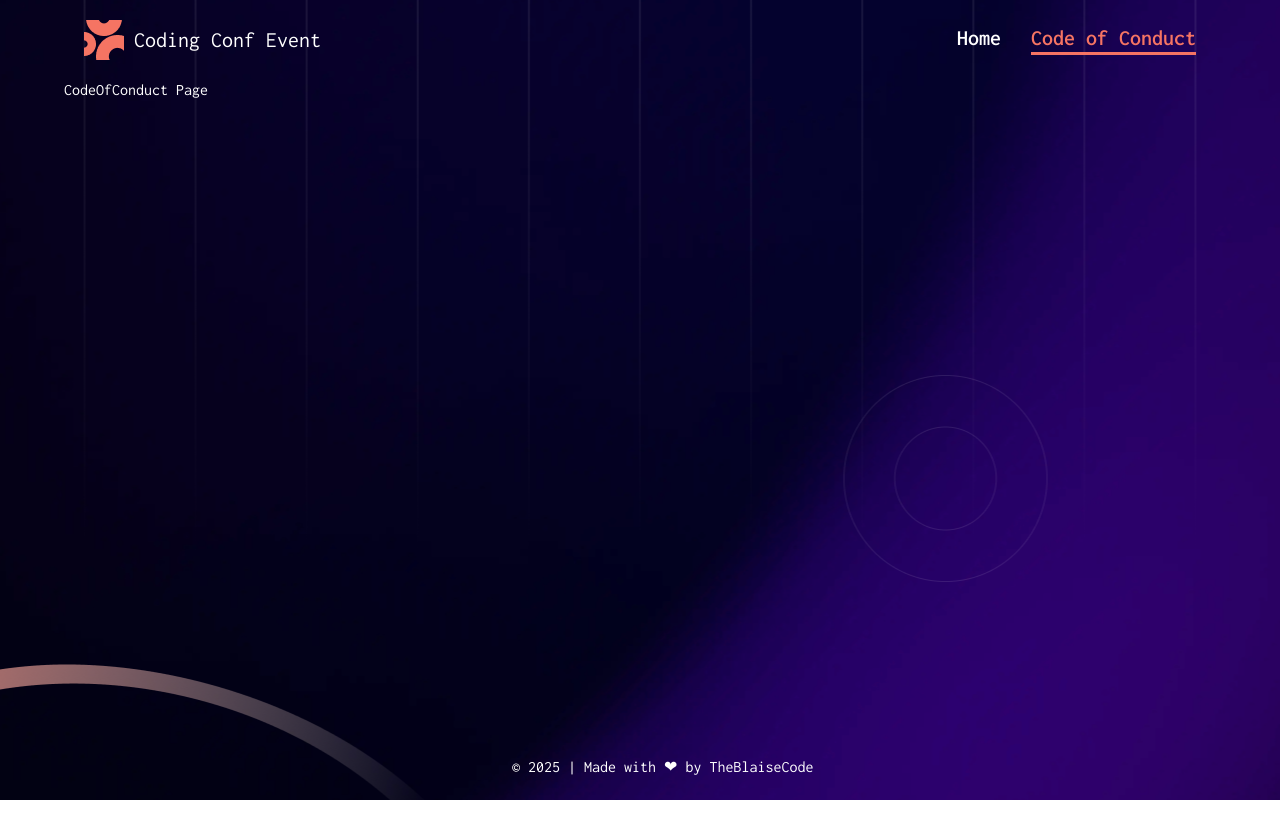
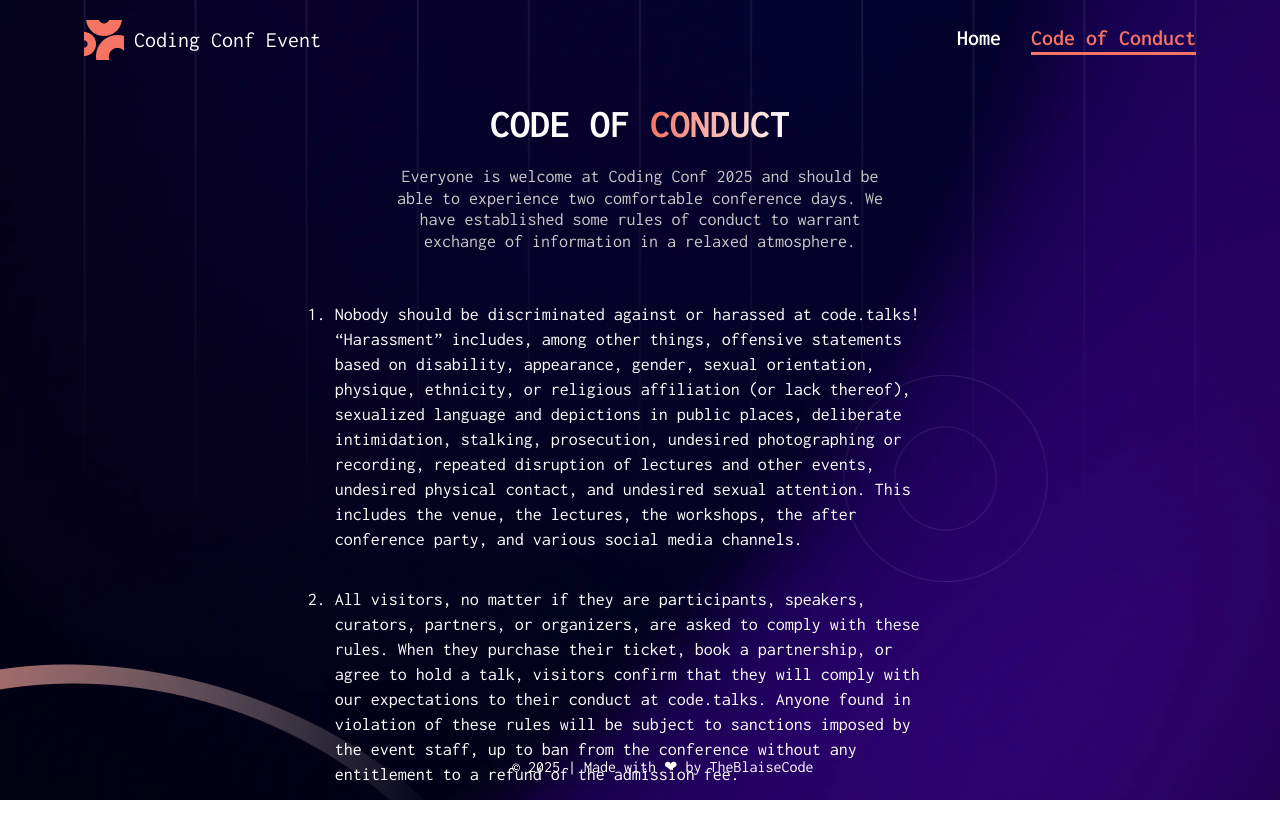
Before and after one commit to theblaisecode/Event-Tickets, a React (Vite) app: page /code-of-conduct in a window 1280 px wide. Shown: the top 838 px of the page. Before the commit the page ends 800 px from the top, so only its background shows below. Built offline with nearby package versions, Linux system fonts and the light colour scheme.

Commit message:
first commit

```diff
--- /dev/null
+++ b/src/data.ts
@@ -0,0 +1,14 @@
+export const codeOfConduct: { id: number; text: string }[] = [
+  {
+    id: 1,
+    text: "Nobody should be discriminated against or harassed at code.talks! “Harassment” includes, among other things, offensive statements based on disability, appearance, gender, sexual orientation, physique, ethnicity, or religious affiliation (or lack thereof), sexualized language and depictions in public places, deliberate intimidation, stalking, prosecution, undesired photographing or recording, repeated disruption of lectures and other events, undesired physical contact, and undesired sexual attention. This includes the venue, the lectures, the workshops, the after conference party, and various social media channels.",
+  },
+  {
+    id: 2,
+    text: "All visitors, no matter if they are participants, speakers, curators, partners, or organizers, are asked to comply with these rules. When they purchase their ticket, book a partnership, or agree to hold a talk, visitors confirm that they will comply with our expectations to their conduct at code.talks. Anyone found in violation of these rules will be subject to sanctions imposed by the event staff, up to ban from the conference without any entitlement to a refund of the admission fee.",
+  },
+  {
+    id: 3,
+    text: "Please contact a member of the organizer team immediately if you feel harassed or notice that someone else is being harassed, or if there are any other problems. You can recognize us easily by our code.talks crew t-shirts. All helpers will be ready to listen to you and do what they can to solve the issue. Of course, you may also contact us by email at any time: info@codetalks.com.",
+  },
+];
--- a/src/pages/CodeOfConduct.tsx
+++ b/src/pages/CodeOfConduct.tsx
@@ -1,7 +1,29 @@
+import Heading from "../components/Heading";
+import { codeOfConduct } from "../data";
+import CodeOfConductWrapper from "../styles/CodeOfConductWrapper";
+
 function CodeOfConduct() {
+  const title = (
+    <>
+      CODE OF <span className="highlight">CONDUCT</span>
+    </>
+  );
+
+  const subtitle =
+    "Everyone is welcome at Coding Conf 2025 and should be able to experience two comfortable conference days. We have established some rules of conduct to warrant exchange of information in a relaxed atmosphere.";
+
   return (
-    <div>CodeOfConduct Page</div>
-  )
+    <CodeOfConductWrapper>
+      <Heading text={title} subtext={subtitle} />
+
+      <ol className="conduct">
+        {codeOfConduct.map((item) => {
+          const { id, text } = item;
+          return <li key={id}>{text}</li>;
+        })}
+      </ol>
+    </CodeOfConductWrapper>
+  );
 }
 
-export default CodeOfConduct
+export default CodeOfConduct;
--- /dev/null
+++ b/src/styles/CodeOfConductWrapper.tsx
@@ -0,0 +1,48 @@
+import styled from "styled-components";
+
+const CodeOfConductWrapper = styled.div`
+  display: flex;
+  flex-direction: column;
+  justify-content: center;
+  align-items: center;
+  margin-top: 2rem;
+
+  .title {
+    font-size: 4rem;
+    font-weight: 700;
+    text-align: center;
+    width: 35%;
+  }
+
+  .subTitle {
+    margin-top: 1rem;
+    color: #c9c9c9;
+    font-size: 1.8rem;
+    padding-top: 0.8rem;
+    width: 45%;
+    text-align: center;
+  }
+
+  .title span {
+    font-weight: 700;
+    background: linear-gradient(to right, #f57463, #fff);
+    -webkit-background-clip: text;
+    background-clip: text;
+    color: transparent;
+  }
+
+  ol {
+    margin-top: 5rem;
+    width: 53%;
+    display: flex;
+    flex-direction:column;
+    gap: 3.5rem;
+  }
+
+  li {
+    font-size: 1.8rem;
+    line-height: 2.5rem;
+  }
+`;
+
+export default CodeOfConductWrapper;
```
